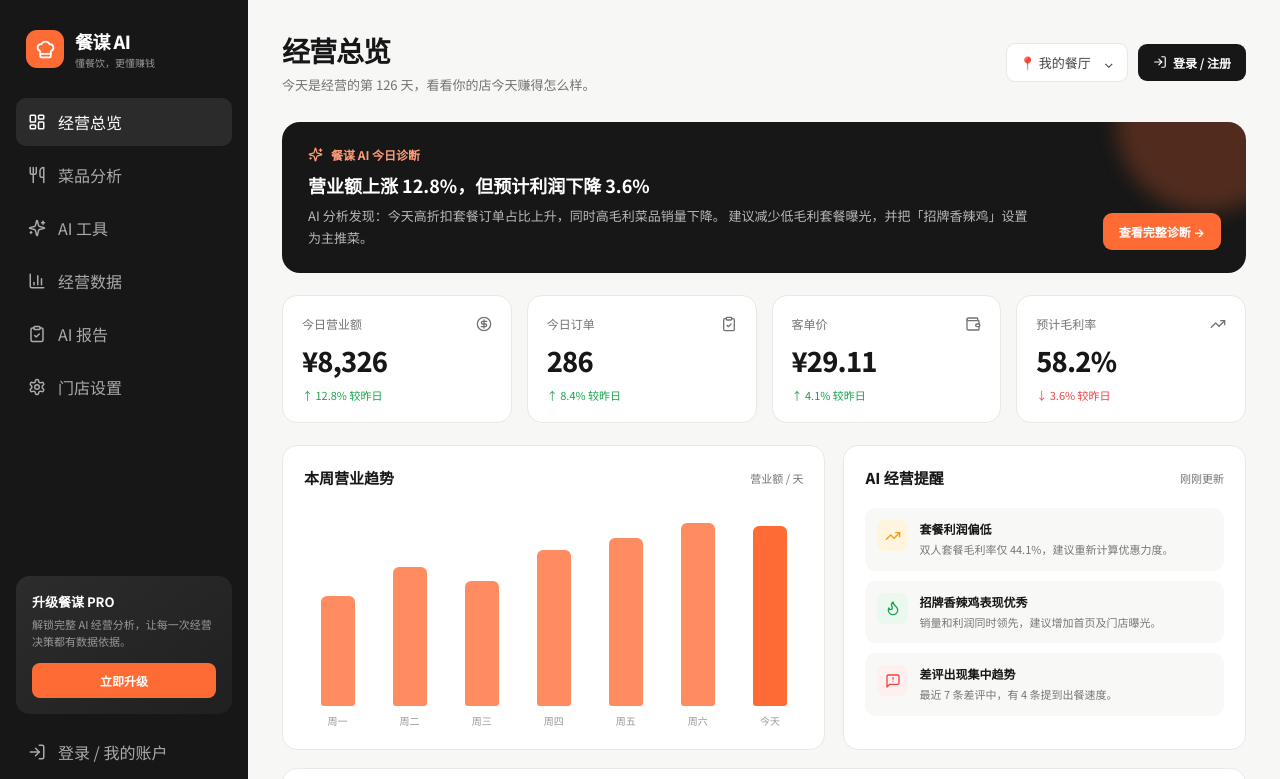
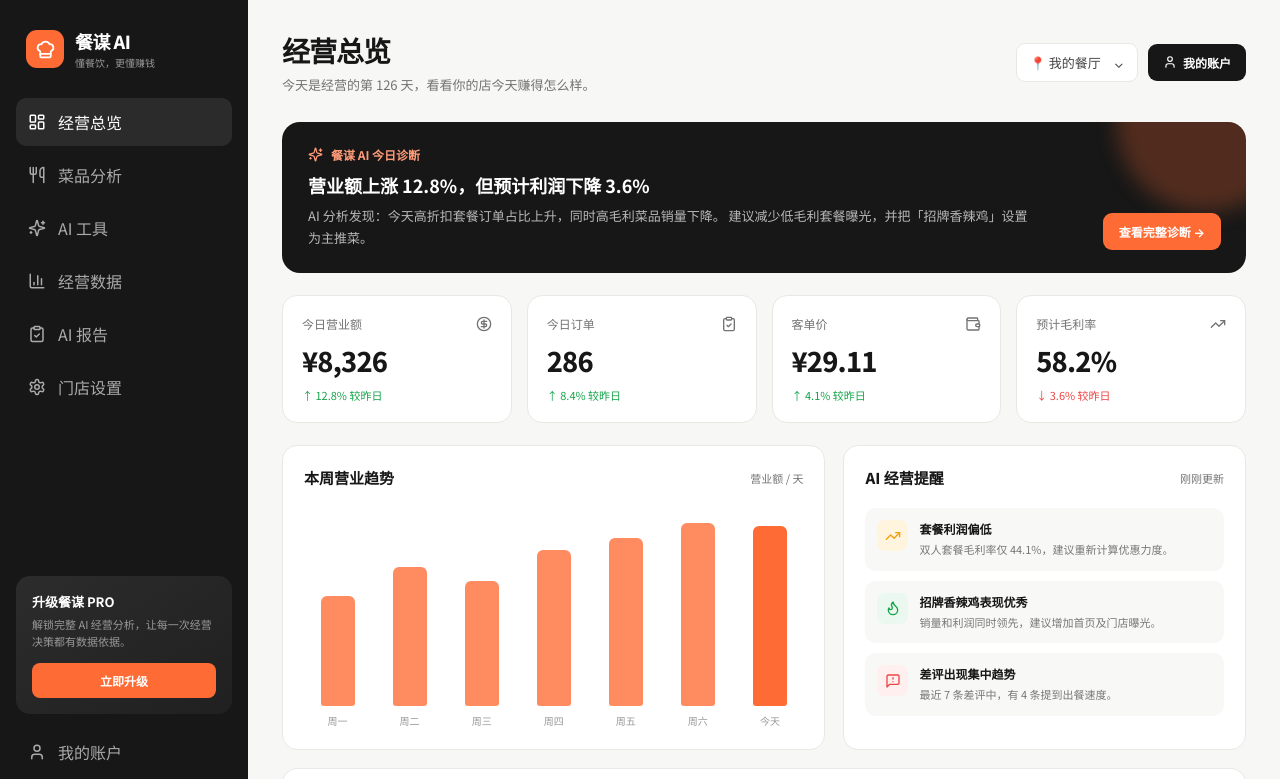
Before and after one commit to louqingle/canmou-ai, a Next.js app: page / in a window 1280 px wide. Shown: the top 779 px of the page. Built offline with nearby package versions, Linux system fonts and the light colour scheme.

Commit message:
Update page.tsx

```diff
--- a/app/page.tsx
+++ b/app/page.tsx
@@ -12,6 +12,7 @@ import {
   Settings,
   Sparkles,
   TrendingUp,
+  User,
   Utensils,
   Wallet,
 } from "lucide-react";
@@ -108,7 +109,9 @@ export default function Home() {
 
           <div>
             <div className="logo-title">餐谋 AI</div>
-            <div className="logo-subtitle">懂餐饮，更懂赚钱</div>
+            <div className="logo-subtitle">
+              懂餐饮，更懂赚钱
+            </div>
           </div>
         </div>
 
@@ -146,7 +149,9 @@ export default function Home() {
 
         <div className="sidebar-bottom">
           <div className="pro-mini">
-            <div className="pro-mini-title">升级餐谋 PRO</div>
+            <div className="pro-mini-title">
+              升级餐谋 PRO
+            </div>
 
             <div className="pro-mini-text">
               解锁完整 AI 经营分析，让每一次经营决策都有数据依据。
@@ -157,9 +162,10 @@ export default function Home() {
             </button>
           </div>
 
-          <a href="/login" className="nav-item">
-            <LogIn />
-            登录 / 我的账户
+          {/* 我的账户 */}
+          <a href="/account" className="nav-item">
+            <User />
+            我的账户
           </a>
         </div>
       </aside>
@@ -176,11 +182,12 @@ export default function Home() {
             <span>餐谋 AI</span>
           </div>
 
-          <a href="/login">
-            <LogIn size={20} />
+          <a href="/account">
+            <User size={20} />
           </a>
         </div>
 
+        {/* Topbar */}
         <div className="topbar">
           <div>
             <h1 className="page-title">
@@ -204,7 +211,7 @@ export default function Home() {
             </button>
 
             <a
-              href="/login"
+              href="/account"
               style={{
                 display: "flex",
                 alignItems: "center",
@@ -218,8 +225,8 @@ export default function Home() {
                 textDecoration: "none",
               }}
             >
-              <LogIn size={14} />
-              登录 / 注册
+              <User size={14} />
+              我的账户
             </a>
           </div>
         </div>
@@ -396,7 +403,6 @@ export default function Home() {
                   </td>
 
                   <td>{dish.price}</td>
-
                   <td>{dish.cost}</td>
 
                   <td>
```
